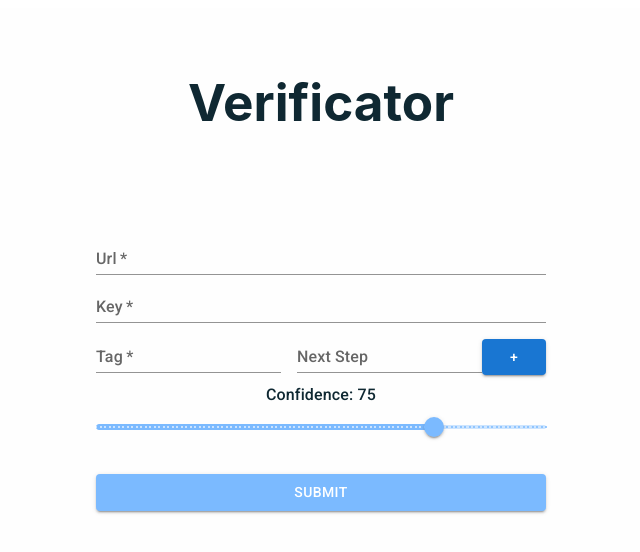
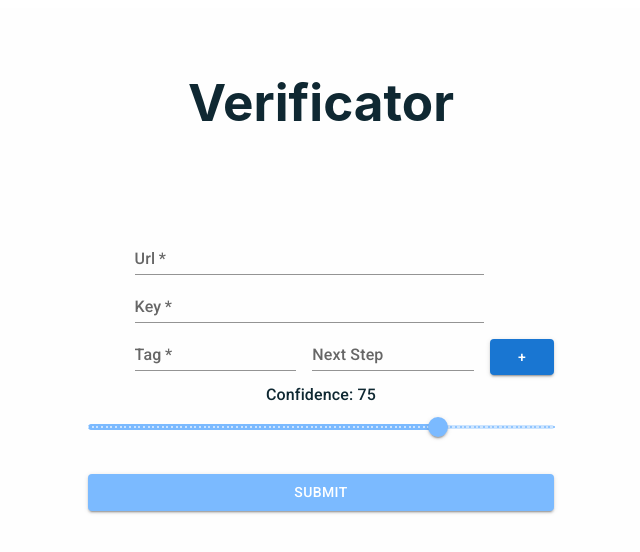
Before and after one commit to micbelgique/Verificator, a React (Vite) app: page / in a window 1280 px wide. Shown: the top 552 px of the page, without its empty margins (319-959 px from the left). Built offline with nearby package versions, Linux system fonts and the light colour scheme.

Commit message:
adjust css

```diff
--- a/src/component/Form.tsx
+++ b/src/component/Form.tsx
@@ -59,6 +59,7 @@ function Form() {
         variant="standard"
         onChange={(e) => setUrlField(e.target.value)}
         required
+        sx={{width:"75%", ml:"10%"}}
       />
       <TextField
         fullWidth
@@ -67,10 +68,11 @@ function Form() {
         variant="standard"
         onChange={(e) => setKeyField(e.target.value)}
         required
+        sx={{width:"75%", ml:"10%"}}
       />
 
       {formData.map((data, index) => (
-        <div key={index} style={{ display: "flex", alignItems: "center" }}>
+        <div key={index} style={{ display: "flex", alignItems: "left" }}>
           <TextField
             id={`tagField_${index}`}
             label="Tag"
@@ -78,7 +80,7 @@ function Form() {
             value={data.tag}
             onChange={(e) => handleTagChange(index, e.target.value)}
             required
-            style={{ marginRight: "1rem" }}
+            sx={{ marginRight: "1rem", width:"36%", ml:"10%" }}
           />
 
           <TextField
@@ -87,6 +89,7 @@ function Form() {
             variant="standard"
             value={data.nextStep}
             onChange={(e) => handleNextStepChange(index, e.target.value)}
+            style={{width:"36%"}}
           />
 
           {/* "+" button to add more "Tag" and "Next Step" fields */}
@@ -95,7 +98,7 @@ function Form() {
               variant="contained"
               color="primary"
               onClick={handleAddInput}
-              sx={{ mt: "1rem" }}
+              sx={{ mt: "1rem", ml:"1rem"}}
             >
               +
             </Button>
```
